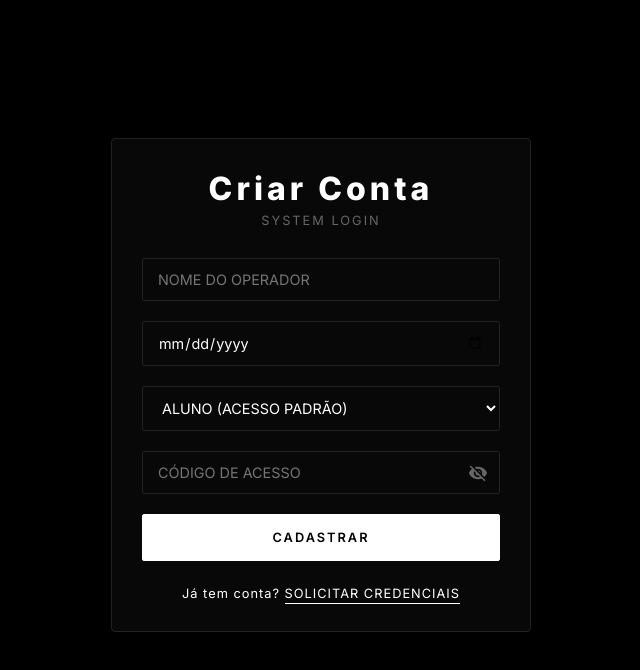
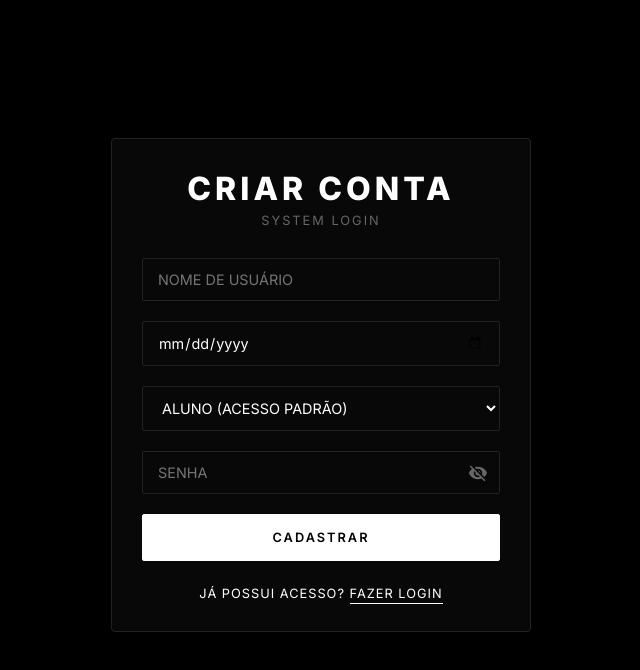
Before and after one commit to gabrielvinte/inventario-robotica, a website: page public/index.html in a window 1280 px wide. Both pictures are taken after a click on the link "SOLICITAR CREDENCIAIS". Shown: the whole page, without its empty margins (319-959 px from the left). Drawn offline with Linux system fonts and the light colour scheme.

Commit message:
Correção da tela de cadastro e nome dos kits

```diff
--- a/public/index.html
+++ b/public/index.html
@@ -22,7 +22,7 @@
             <h2 id="auth-title">EXARIS</h2>
             <p class="subtitle">SYSTEM LOGIN</p>
             <form id="authForm">
-                <input type="text" id="authNome" placeholder="NOME DO OPERADOR" required>
+                <input type="text" id="authNome" placeholder="NOME DE USUÁRIO" required>
                 <div id="registerFields" class="hidden">
                     <input type="date" id="authNasc">
                     <select id="authCargo">
@@ -32,7 +32,7 @@
                     </select>
                 </div>
                 <div class="input-password-group">
-                    <input type="password" id="authSenha" placeholder="CÓDIGO DE ACESSO" required>
+                    <input type="password" id="authSenha" placeholder="SENHA" required>
                     <span class="material-icons" id="togglePasswordIcon">visibility_off</span>
                 </div>
                 <button type="submit" id="btnAuthAction" class="btn-primary">INICIAR SESSÃO</button>
@@ -131,7 +131,7 @@
                 <h3 class="highlight-text">MONITORAMENTO DE REQUISIÇÕES</h3>
                 <div class="table-container">
                     <table>
-                        <thead><tr><th>OPERADOR</th><th>MÓDULO</th><th>DATA SAÍDA</th><th>STATUS</th><th>AÇÕES</th></tr></thead>
+                        <thead><tr><th>OPERADOR</th><th>KIT</th><th>DATA SAÍDA</th><th>STATUS</th><th>AÇÕES</th></tr></thead>
                         <tbody id="tabelaSolicitacoes"></tbody>
                     </table>
                 </div>
@@ -152,7 +152,7 @@
                     </div>
                     <ul id="listaItensKitPreview" class="preview-list"></ul>
                 </div>
-                <button onclick="salvarKit()" class="btn-primary">CONSOLIDAR MÓDULO</button>
+                <button onclick="salvarKit()" class="btn-primary">CONSOLIDAR KIT</button>
             </section>
 
             <section class="list-section">
--- a/public/script.js
+++ b/public/script.js
@@ -19,9 +19,20 @@ document.addEventListener('DOMContentLoaded', () => {
 document.getElementById('toggleAuth').addEventListener('click', (e) => {
     e.preventDefault();
     isRegistering = !isRegistering;
-    document.getElementById('auth-title').innerText = isRegistering ? "Criar Conta" : "Login";
-    document.getElementById('btnAuthAction').innerText = isRegistering ? "Cadastrar" : "Entrar";
-    document.getElementById('toggleMsg').innerText = isRegistering ? "Já tem conta?" : "Não tem conta?";
+
+    // Atualiza Título e Botão Principal
+    document.getElementById('auth-title').innerText = isRegistering ? "CRIAR CONTA" : "EXARIS";
+    document.getElementById('btnAuthAction').innerText = isRegistering ? "CADASTRAR" : "INICIAR SESSÃO";
+
+    // Atualiza a mensagem de alternância e o link
+    if (isRegistering) {
+        document.getElementById('toggleMsg').innerText = "JÁ POSSUI ACESSO?";
+        document.getElementById('toggleAuth').innerText = "FAZER LOGIN";
+    } else {
+        document.getElementById('toggleMsg').innerText = "ACESSO NÃO REGISTRADO?";
+        document.getElementById('toggleAuth').innerText = "SOLICITAR CREDENCIAIS";
+    }
+
     document.getElementById('registerFields').classList.toggle('hidden');
 });
 
```
